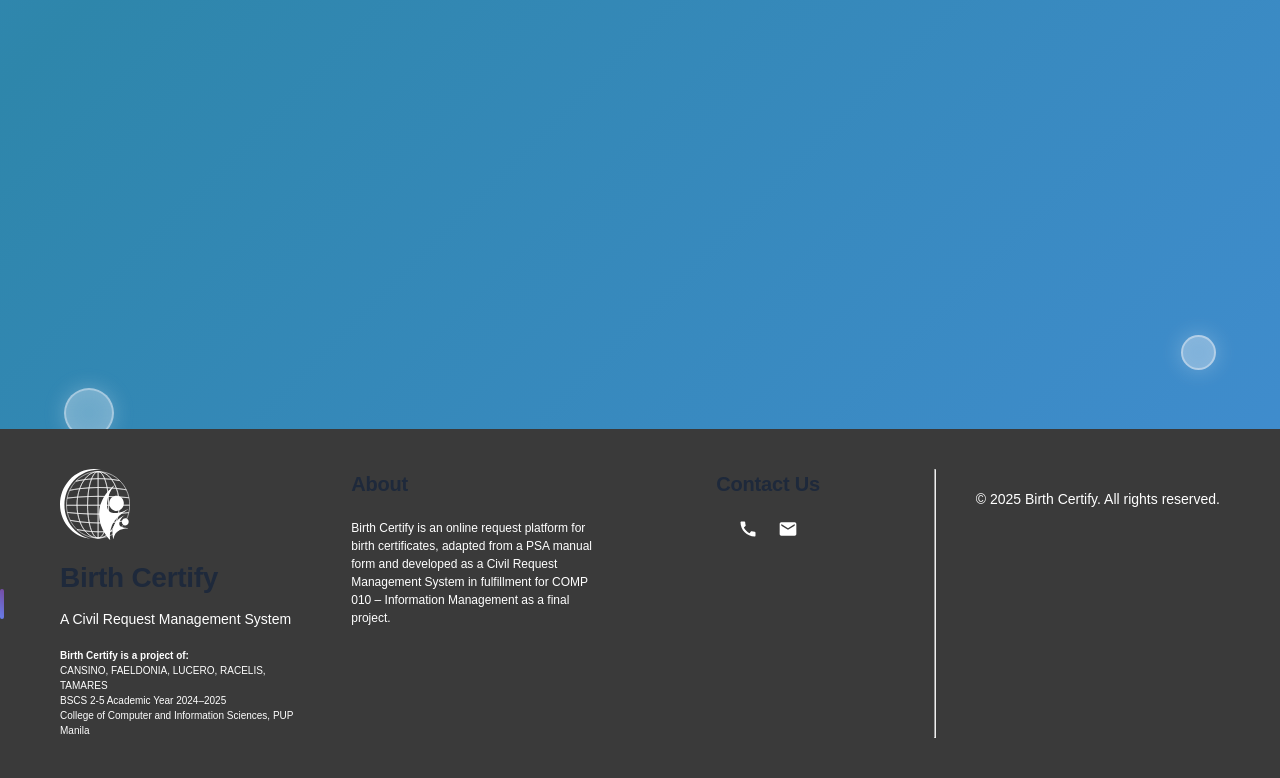
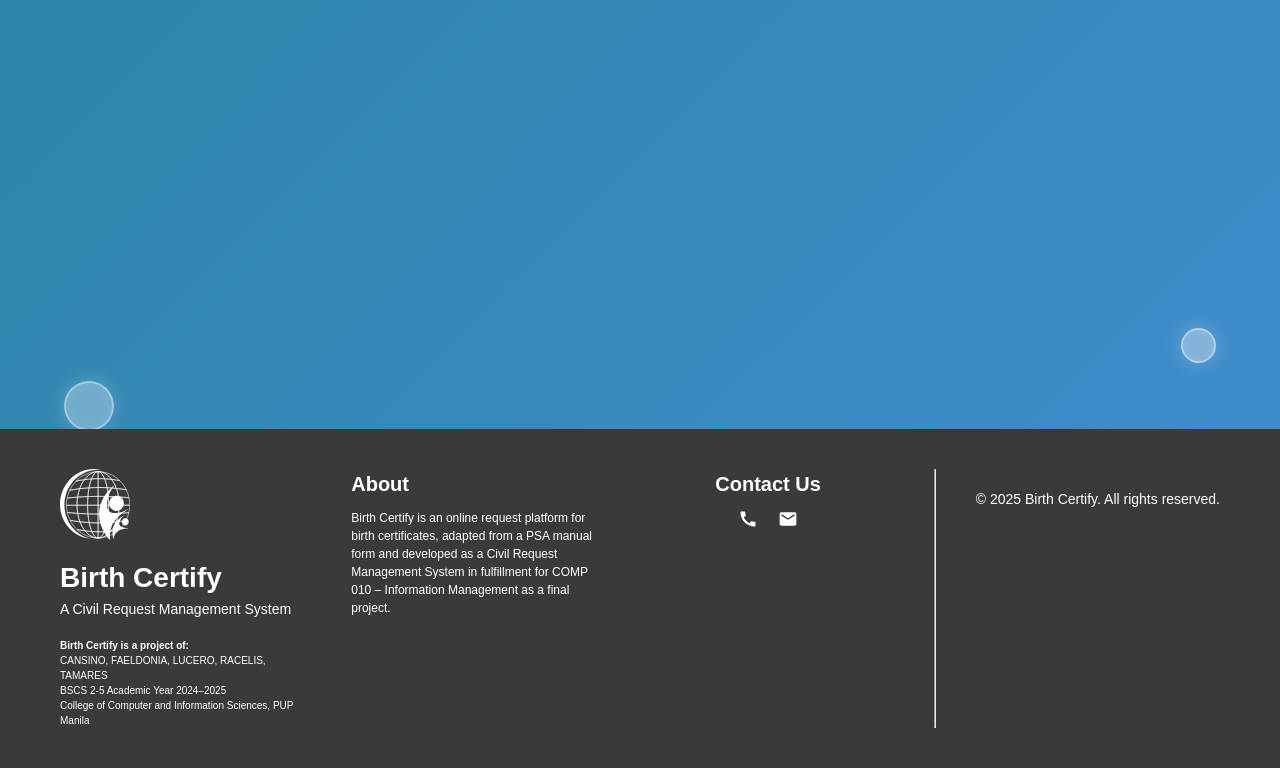
Before and after one commit to tzuyu10/BirthCertify-G9, a React (Vite) app: page / in a window 1280 px wide. Shown: the part 581-1359 px from the top of the page. Built offline with nearby package versions, Linux system fonts and the light colour scheme; no server answers; the database is empty.

Commit message:
another fix

```diff
--- a/src/pages/OwnerInfo.jsx
+++ b/src/pages/OwnerInfo.jsx
@@ -28,7 +28,7 @@ function OwnerPage() {
       </div>
 
       <div className="owner-section">
-        <h2>Owner Information</h2>
+        <h2 className="owner-section-title">Owner Information</h2>
         <div className="owner-form-grid">
           <div className="owner-input-box">
             <label>First Name</label>
--- a/src/styles/Help.css
+++ b/src/styles/Help.css
@@ -88,17 +88,7 @@
   padding-left: 1rem;
 }
 
-.about-section h2::before {
-  content: '';
-  position: absolute;
-  left: 0;
-  top: 50%;
-  transform: translateY(-50%);
-  width: 4px;
-  height: 30px;
-  background: linear-gradient(45deg, #667eea, #764ba2);
-  border-radius: 2px;
-}
+
 
 .about-text {
   font-size: 1.1rem;
--- a/src/styles/OwnerInfo.css
+++ b/src/styles/OwnerInfo.css
@@ -103,7 +103,6 @@ html, body {
   border-bottom: 2px solid #f1f5f9;
 }
 
-h2,
 .owner-section-title {
   font-size: 24px;
   font-weight: 700;
```
